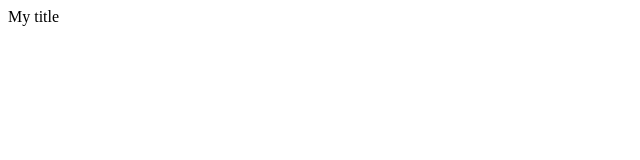
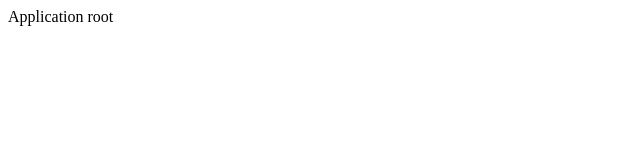
Before and after one commit to barimani/modern-react-template, a React app: page / in a window 1280 px wide. Shown: the top 160 px of the page, without its empty margins (0-640 px from the left). Built offline with nearby package versions, Linux system fonts and the light colour scheme.

Commit message:
Basic reducer/store config

```diff
--- /dev/null
+++ b/src/App.js
@@ -0,0 +1,20 @@
+import React from 'react';
+import { Provider } from 'react-redux';
+import store from './store/store';
+import ReactDOM from 'react-dom';
+
+class App extends React.Component {
+
+    render() {
+        return (
+            <Provider store={store}>
+                <div>Application root</div>
+            </Provider>
+        )
+    }
+}
+
+ReactDOM.render(
+    <App/>,
+    document.getElementById('root')
+);
--- a/src/index.js
+++ /dev/null
@@ -1,9 +0,0 @@
-import React from 'react';
-import ReactDOM from 'react-dom';
-
-const title = 'My title';
-
-ReactDOM.render(
-    <div>{title}</div>,
-    document.getElementById('root')
-);
--- /dev/null
+++ b/src/reducers/reducer.js
@@ -0,0 +1,8 @@
+import { combineReducers } from 'redux';
+
+const reducers = {
+        a: () =>({})
+    }
+;
+
+export default combineReducers(reducers);
--- /dev/null
+++ b/src/store/store.js
@@ -0,0 +1,12 @@
+import {createStore, compose, applyMiddleware} from 'redux';
+import rootReducer from '../reducers/reducer';
+import thunk from 'redux-thunk';
+
+const store = createStore(
+    rootReducer,
+    compose(
+        applyMiddleware(thunk),
+    ),
+);
+
+export default store;
--- a/webpack.config.js
+++ b/webpack.config.js
@@ -5,7 +5,7 @@ const HtmlWebpackPlugin = require('html-webpack-plugin')
 module.exports = {
     context: resolve(__dirname, 'src'),
     entry: {
-        app: './index.js',
+        app: './App.js',
     },
     output: {
         filename: '[name].bundle.js',
```
